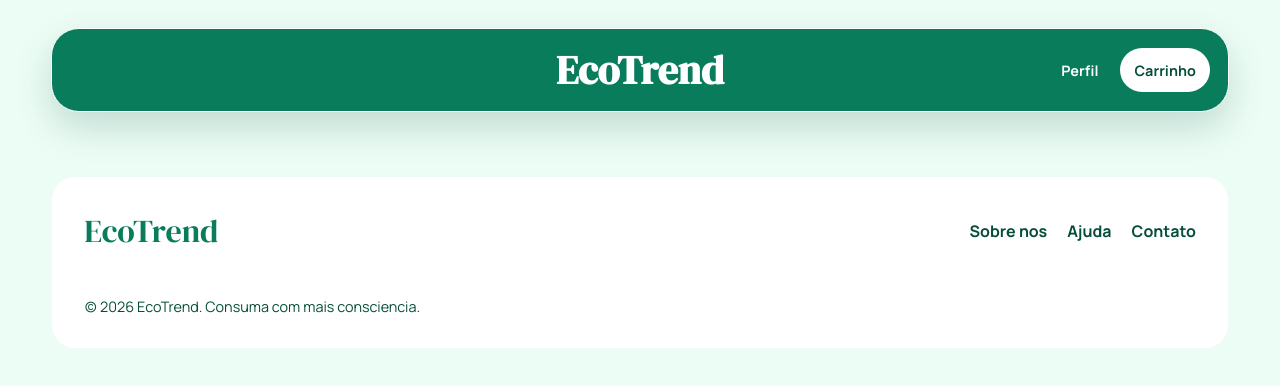
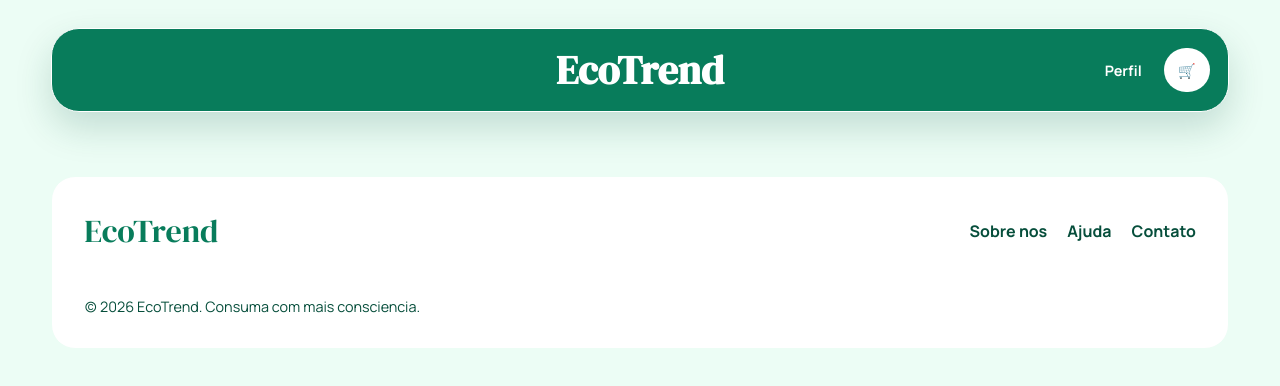
Before and after one commit to AllanFreire/chekpoint4-web, a React (Vite) app: page / in a window 1280 px wide. Shown: the top 386 px of the page. Built offline with nearby package versions, Linux system fonts and the light colour scheme.

Commit message:
style: Estilizando ícone do carrinho

```diff
--- a/src/components/Header.jsx
+++ b/src/components/Header.jsx
@@ -8,7 +8,7 @@ return (
         <nav className="navegacao">
             <ul>
             <li><a href="#perfil">Perfil</a></li>
-            <li><a className="navegacao__carrinho" >Carrinho</a></li>
+            <li><a className="navegacao__carrinho" >🛒</a></li>
             </ul>
         </nav>
         </header>
```
